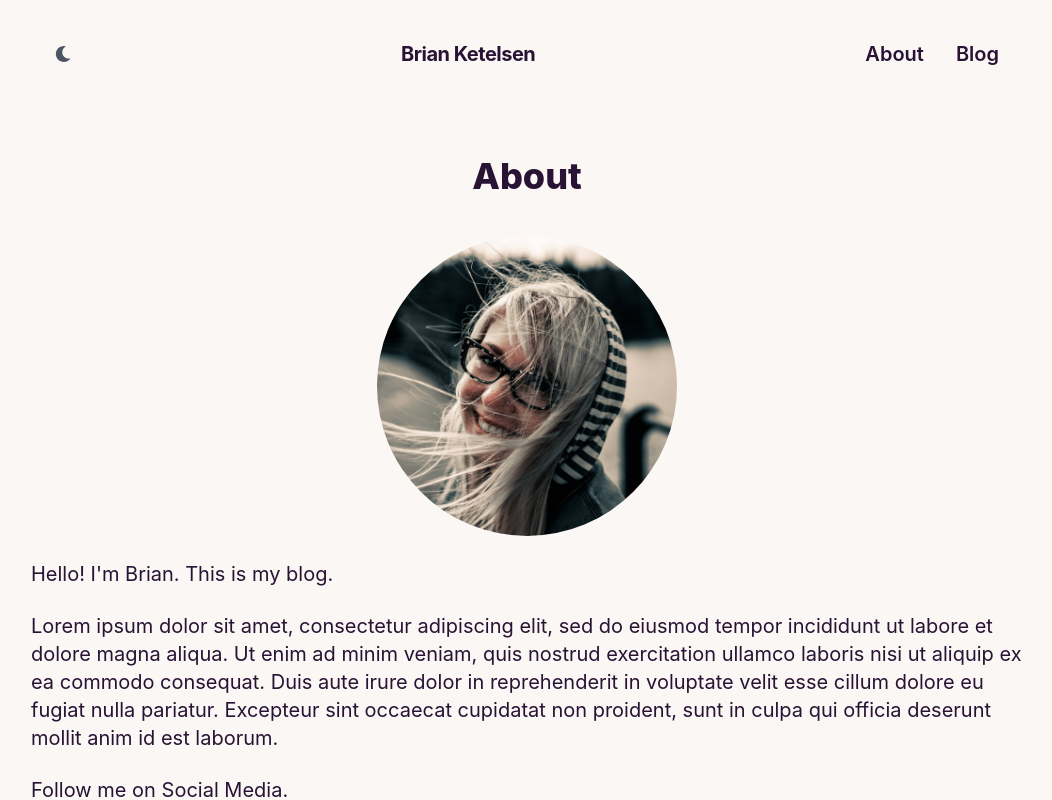
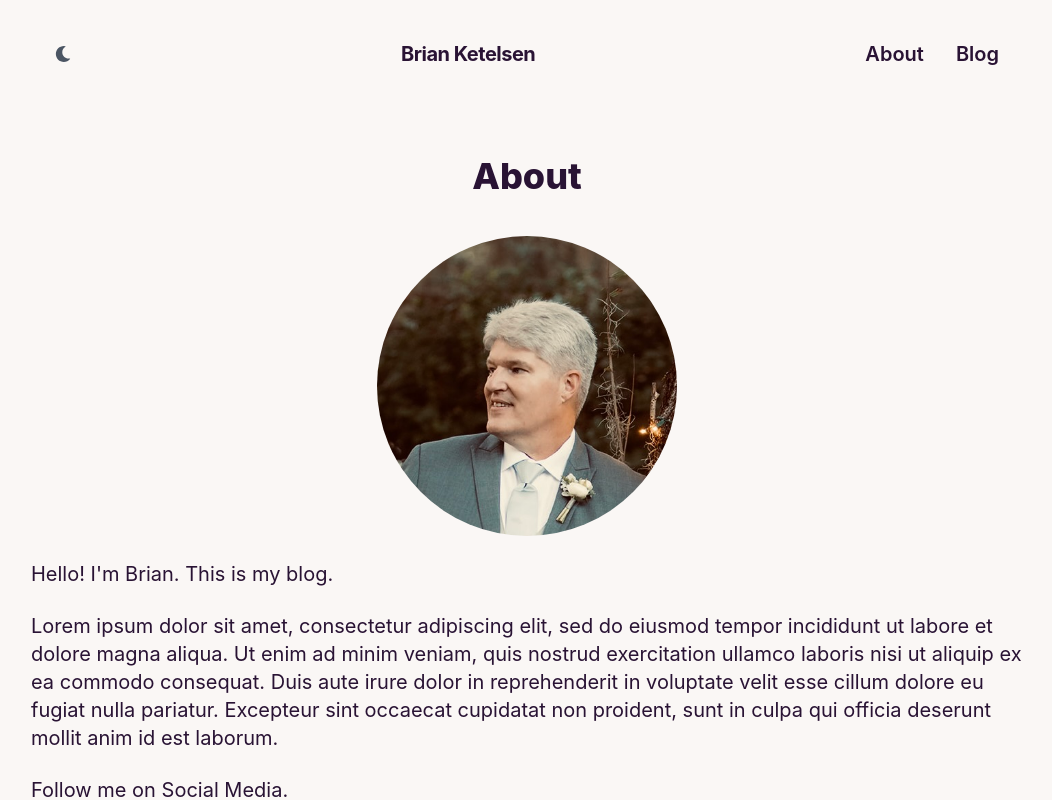
Before and after one commit to bketelsen/nextblog, a Next.js app: page /about in a window 1280 px wide. Shown: the top 800 px of the page, without its empty margins (113-1165 px from the left). Built offline with nearby package versions, Linux system fonts and the light colour scheme; what @tailwindcss/typography would draw is missing.

Commit message:
add headshot

```diff
--- a/components/Hero.js
+++ b/components/Hero.js
@@ -27,7 +27,7 @@ function Hero() {
           height={600}
           width={600}
           className="object-cover w-64 h-64 mx-auto rounded-full shadow lg:h-96 lg:w-96 lg:mr-0"
-          src="/images/main-img.jpg"
+          src="/static/images/brian-head.jpeg"
           alt="Brian Ketelsen"
         />
       </div>
--- a/components/PostPreview.js
+++ b/components/PostPreview.js
@@ -19,7 +19,7 @@ function PostPreview({ slug, date, tags, featured, image, title, description })
             />
           )}{' '}
         </figure>
-        <div className="card-body">
+        <div className="card-body hover:bg-primary">
           <h2 className="card-title">{title}</h2>
           {featured && <div className="mb-2 uppercase badge badge-accent">featured</div>}
           <p className="mb-2"> {formatContentfulDate(date)}</p>
--- a/pages/about.js
+++ b/pages/about.js
@@ -14,8 +14,8 @@ function AboutPage() {
           <div className="flex justify-center">
             <Image
               className="object-cover w-64 h-64 mx-auto my-8 rounded-full"
-              src="/images/main-img.jpg"
-              alt="my-pic"
+              src="/static/images/brian-head.jpeg"
+              alt="silver fox, amirite"
               height={300}
               width={300}
             />
```
Also changed, not shown: public/static/images/brian-head.jpeg (added).
